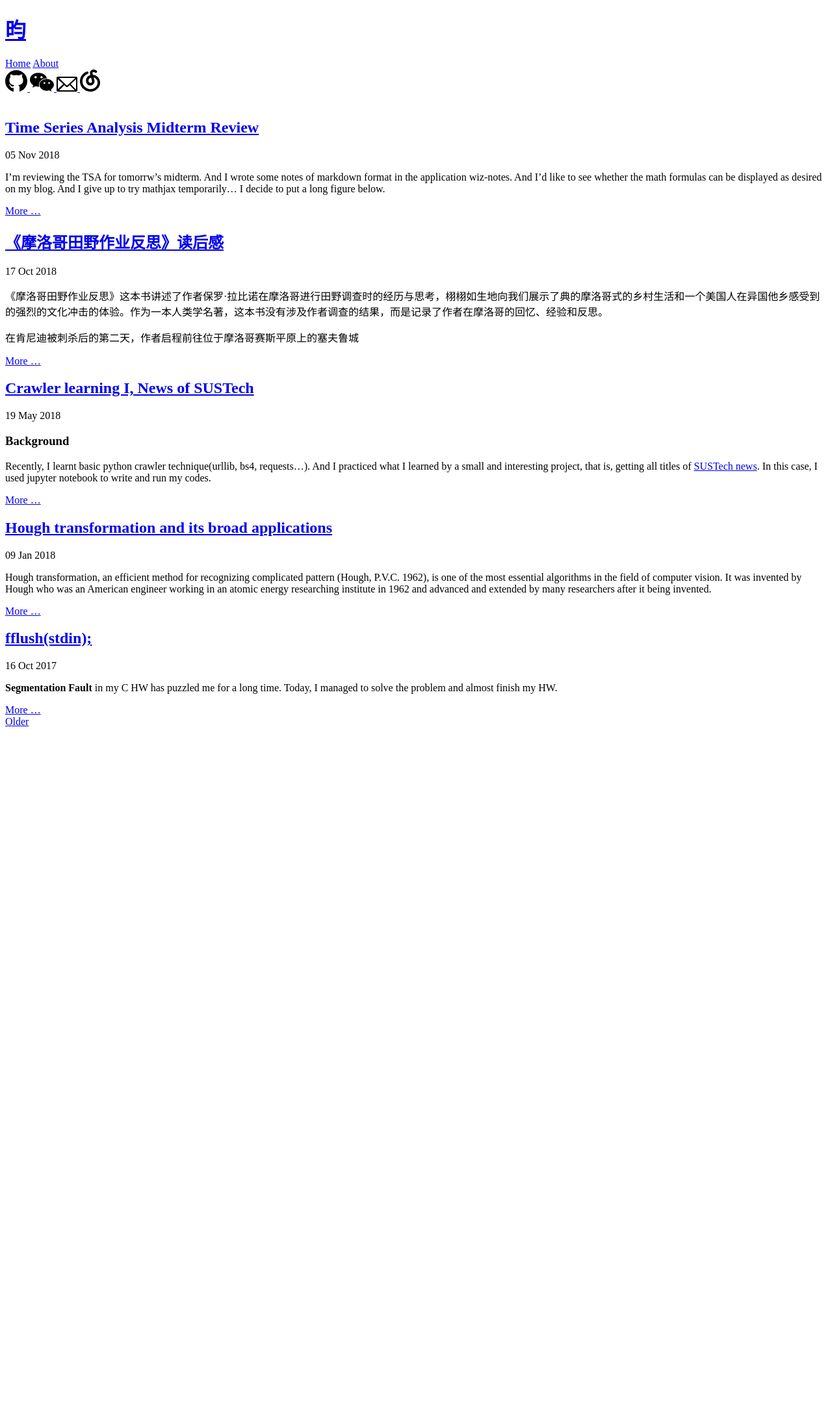
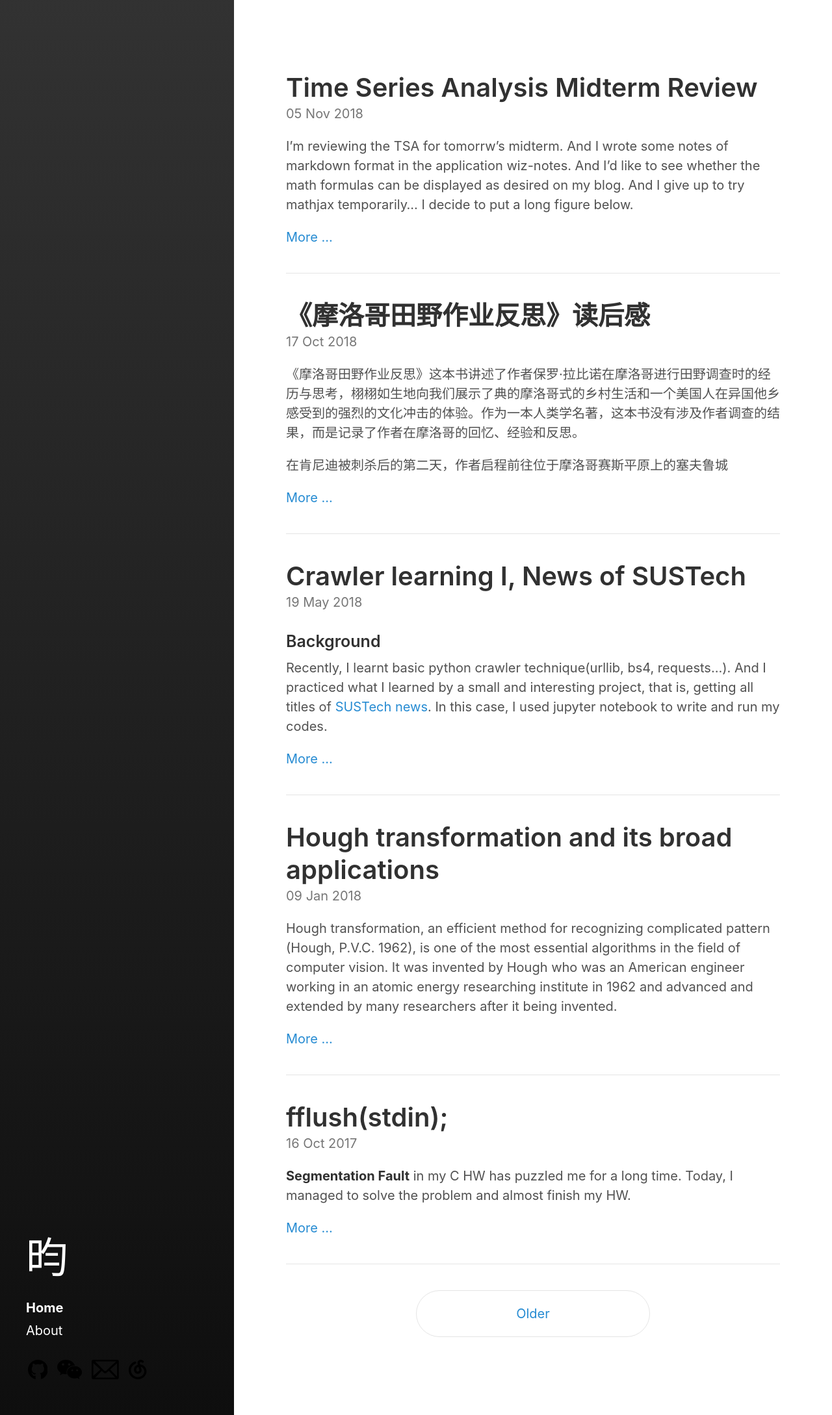
Before and after one commit to claude9493/claude9493.github.io, a Jekyll site: the page built from index.html, in a window 1280 px wide. Shown: the whole page at 65% size. Built offline with Jekyll 4.4.1, drawn with Linux system fonts in a browser that asks for light colours; the list of posts is cut into pages by our own code.

Commit message:
Update main.scss

```diff
--- a/assets/css/main.scss
+++ b/assets/css/main.scss
@@ -2,3 +2,4 @@
 # Use a comment to ensure Jekyll reads the file to be transformed into CSS later
 # only main files contain this front matter, not partials.
 ---
+@import "hydeout"
```
